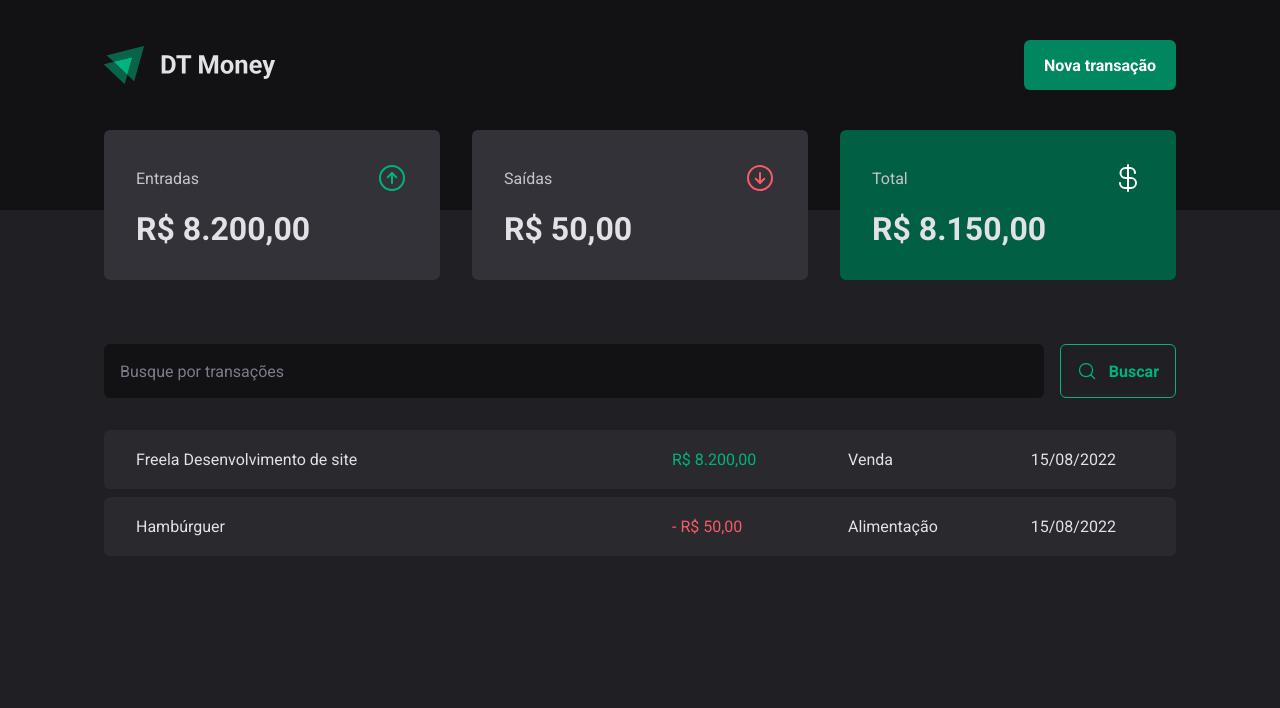
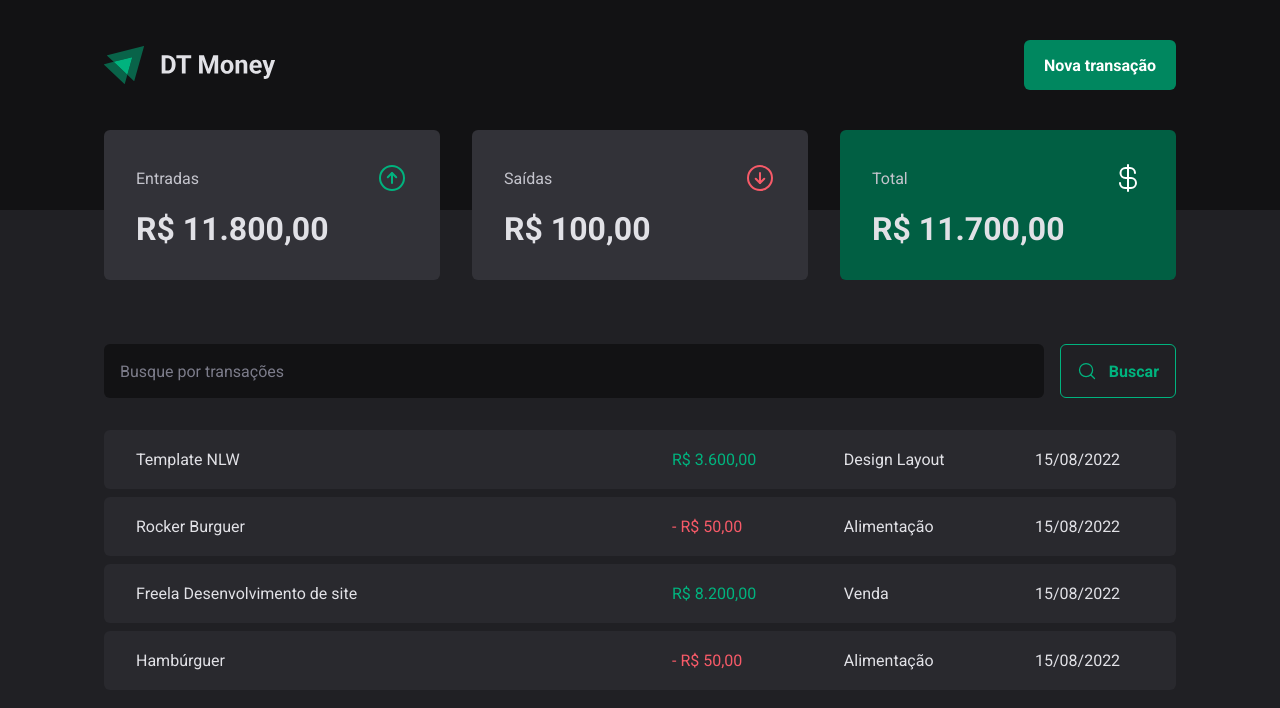
Before and after one commit to vitorsemidio-dev/dt-money-vite, a React (Vite) app: page / in a window 1280 px wide. Shown: the top 708 px of the page. Built offline with nearby package versions, Linux system fonts and the light colour scheme; data requests are answered from the project's data file.

Commit message:
feat: save new transation

```diff
--- a/server.json
+++ b/server.json
@@ -15,6 +15,22 @@
       "category": "Alimentação",
       "price": 50,
       "createdAt": "2022-08-15T03:30:09.444Z"
+    },
+    {
+      "description": "Rocker Burguer",
+      "price": 50,
+      "category": "Alimentação",
+      "type": "outcome",
+      "createdAt": "2022-08-15T05:43:59.139Z",
+      "id": 3
+    },
+    {
+      "description": "Template NLW",
+      "price": 3600,
+      "category": "Design Layout",
+      "type": "income",
+      "createdAt": "2022-08-15T05:44:28.645Z",
+      "id": 4
     }
   ]
 }
--- a/src/components/NewTransactionModal/index.tsx
+++ b/src/components/NewTransactionModal/index.tsx
@@ -1,8 +1,10 @@
 import { zodResolver } from "@hookform/resolvers/zod";
 import * as Dialog from "@radix-ui/react-dialog";
 import { ArrowCircleDown, ArrowCircleUp, X } from "phosphor-react";
+import { useContext } from "react";
 import { Controller, useForm } from "react-hook-form";
 import * as z from "zod";
+import { TransactionsContext } from "../../contexts/TransactionsContext";
 
 const newTransactionFormSchema = z.object({
   description: z.string(),
@@ -22,11 +24,14 @@
 } from "./styles";
 
 export function NewTransactionModal() {
+  const { createTransaction } = useContext(TransactionsContext);
+
   const {
     control,
     register,
     handleSubmit,
     formState: { isSubmitting },
+    reset,
   } = useForm<NewTransactionFormInputs>({
     resolver: zodResolver(newTransactionFormSchema),
     defaultValues: {
@@ -35,10 +40,18 @@
   });
 
   async function handleCreateNewTransaction(data: NewTransactionFormInputs) {
-    await new Promise((resolve) => setTimeout(resolve, 2000));
+    const { description, price, category, type } = data;
 
-    console.log(data);
+    await createTransaction({
+      description,
+      price,
+      category,
+      type,
+    });
+
+    reset();
   }
+
   return (
     <Dialog.Portal>
       <Overlay />
--- a/src/contexts/TransactionsContext.tsx
+++ b/src/contexts/TransactionsContext.tsx
@@ -11,12 +11,20 @@
 }
 
 interface TransactionContextType {
+  createTransaction: (data: CreateTransactionInput) => Promise<void>;
+  fetchTransactions: (query?: string) => Promise<void>;
   transactions: Transaction[];
-  fetchTransactions: (query?: string) => Promise<void>;
 }
 
 interface TransactionsProviderProps {
   children: ReactNode;
+}
+
+interface CreateTransactionInput {
+  description: string;
+  price: number;
+  category: string;
+  type: "income" | "outcome";
 }
 
 export const TransactionsContext = createContext({} as TransactionContextType);
@@ -24,9 +32,25 @@
 export function TransactionsProvider({ children }: TransactionsProviderProps) {
   const [transactions, setTransactions] = useState<Transaction[]>([]);
 
+  async function createTransaction(data: CreateTransactionInput) {
+    const { description, price, category, type } = data;
+
+    const response = await api.post("transactions", {
+      description,
+      price,
+      category,
+      type,
+      createdAt: new Date(),
+    });
+
+    setTransactions((state) => [response.data, ...state]);
+  }
+
   async function fetchTransactions(query?: string) {
     const response = await api.get("transactions", {
       params: {
+        _sort: "createdAt",
+        _order: "desc",
         q: query,
       },
     });
@@ -39,7 +63,8 @@
   }, []);
 
   return (
-    <TransactionsContext.Provider value={{ transactions, fetchTransactions }}>
+    <TransactionsContext.Provider
+      value={{ createTransaction, fetchTransactions, transactions }}>
       {children}
     </TransactionsContext.Provider>
   );
```
